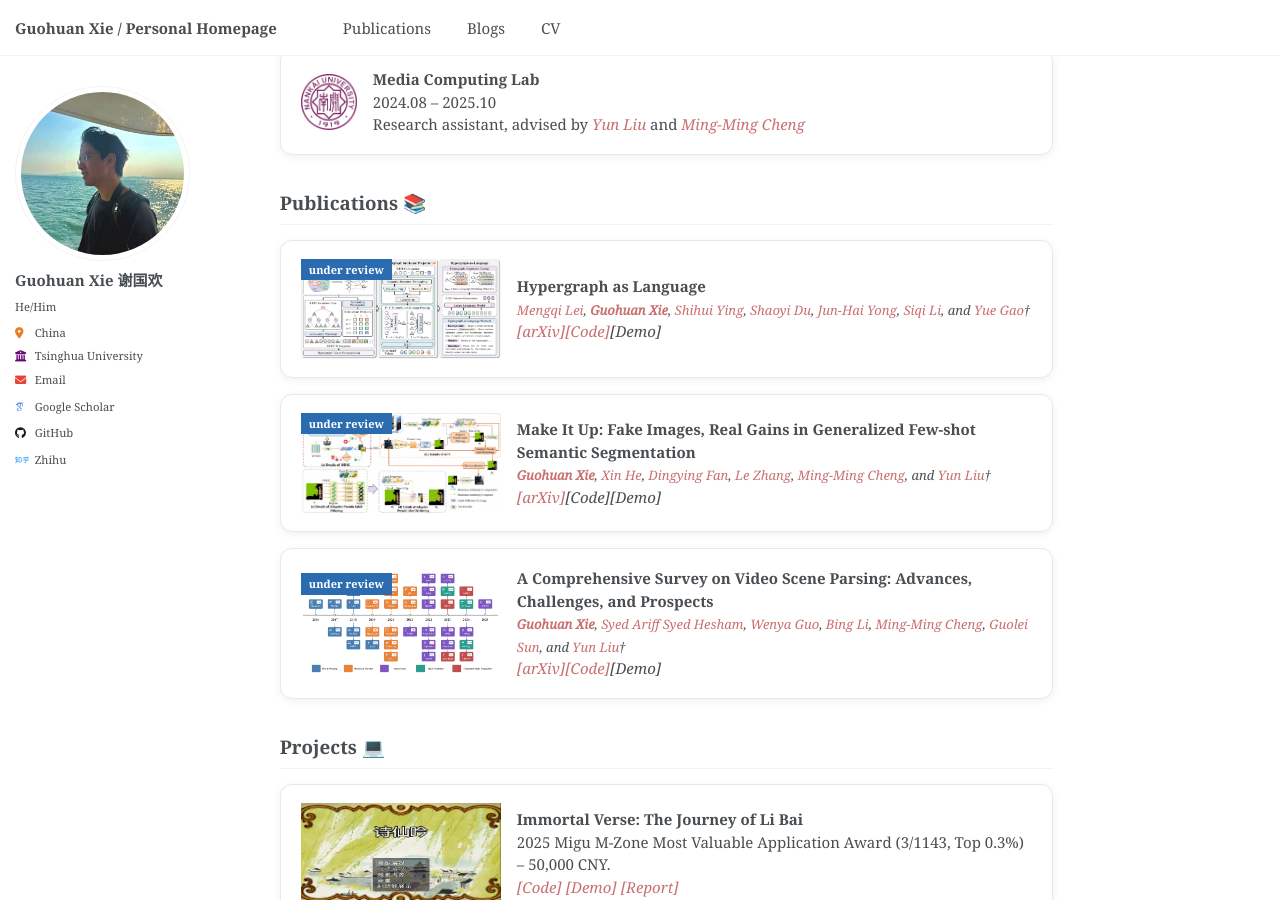
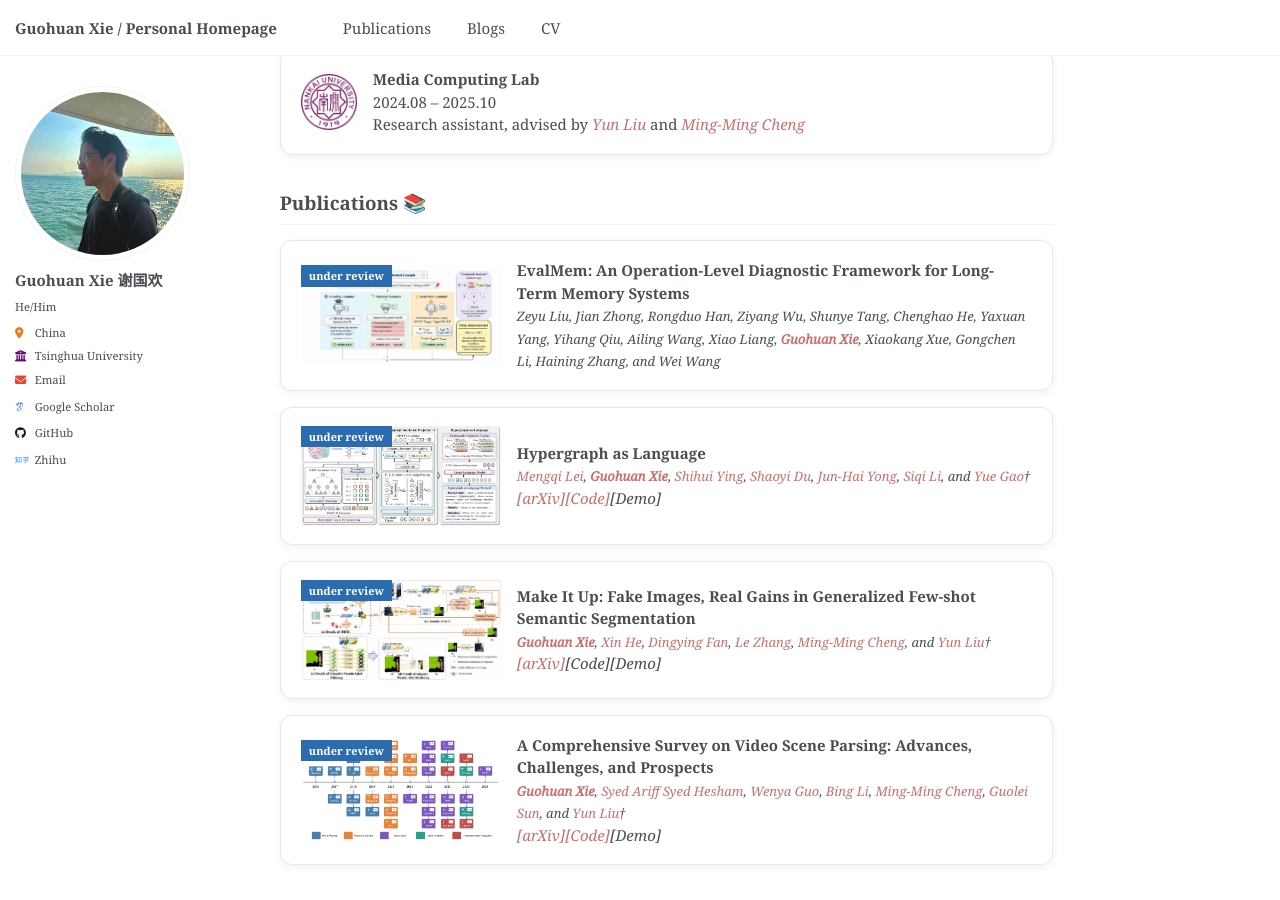
Before and after one commit to guohuan-xie/guohuan-xie.github.io, a Jekyll site: the page built from _pages/about.md, in a window 1280 px wide and 900 px high, scrolled down 899 px. Built offline with Jekyll 4.4.1, drawn with Linux system fonts in a browser that asks for light colours; some web fonts are replaced.

Commit message:
Add new publication entry for "EvalMem: An Operation-Level Diagnostic Framework for Long-Term Memory Systems" with associated image

```diff
--- a/_includes/publications-list.html
+++ b/_includes/publications-list.html
@@ -1,4 +1,18 @@
 <div class="item-list">
+<div class="item-card">
+    <div class="item-card-thumb">
+        <span class="item-card-badge">under review</span>
+        <img src="{{ base_path }}/images/evalmem_framework.png" alt="EvalMem framework" width="200" height="100">
+    </div>
+    <div class="item-card-body">
+        <strong>EvalMem: An Operation-Level Diagnostic Framework for Long-Term Memory Systems</strong><br>
+        <i style="font-size: 13px;">
+            Zeyu Liu, Jian Zhong, Rongduo Han, Ziyang Wu, Shunye Tang, Chenghao He, Yaxuan Yang, Yihang Qiu, Ailing Wang, Xiao Liang,
+            <a href="https://guohuan-xie.github.io/" target="_blank"><strong>Guohuan Xie</strong></a>,
+            Xiaokang Xue, Gongchen Li, Haining Zhang, and Wei Wang
+        </i>
+    </div>
+</div>
 <div class="item-card">
     <div class="item-card-thumb">
         <span class="item-card-badge">under review</span>
```
Also changed, not shown: images/evalmem_framework.png (added), 1 other file.
